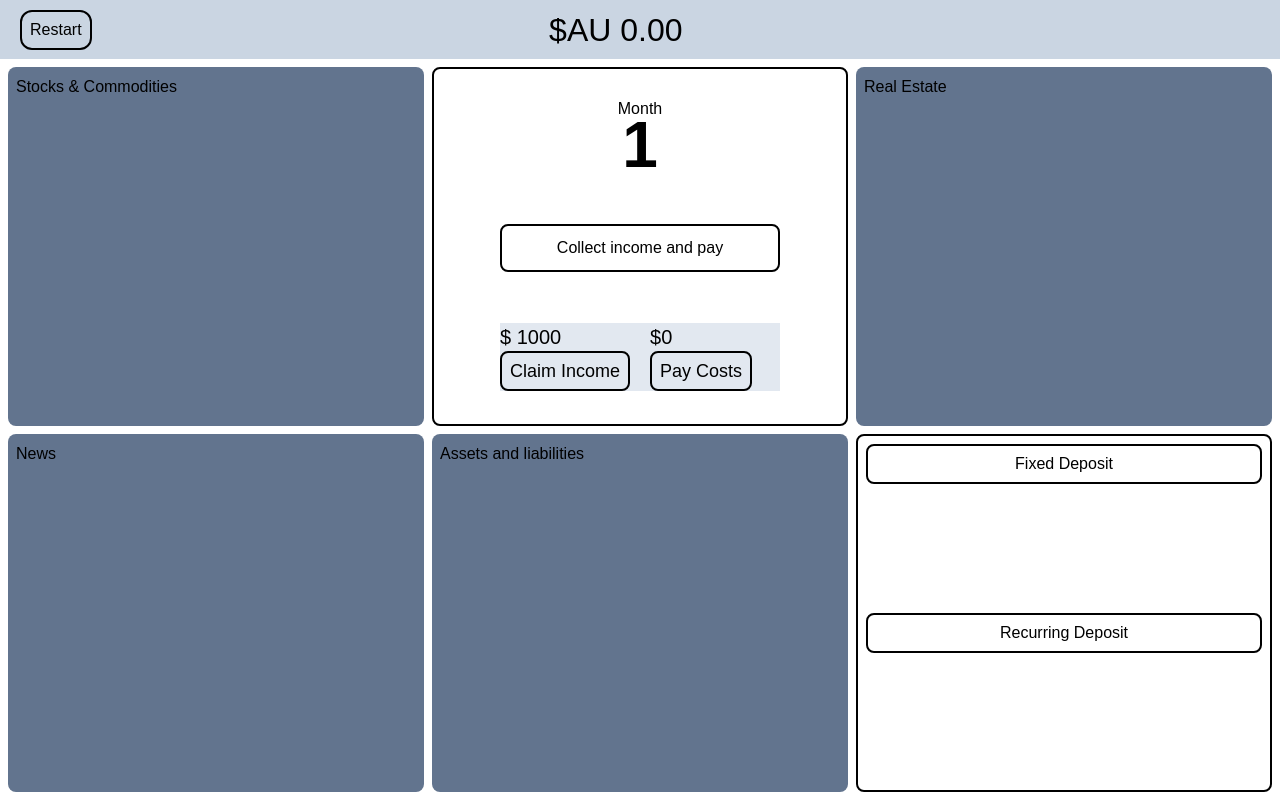
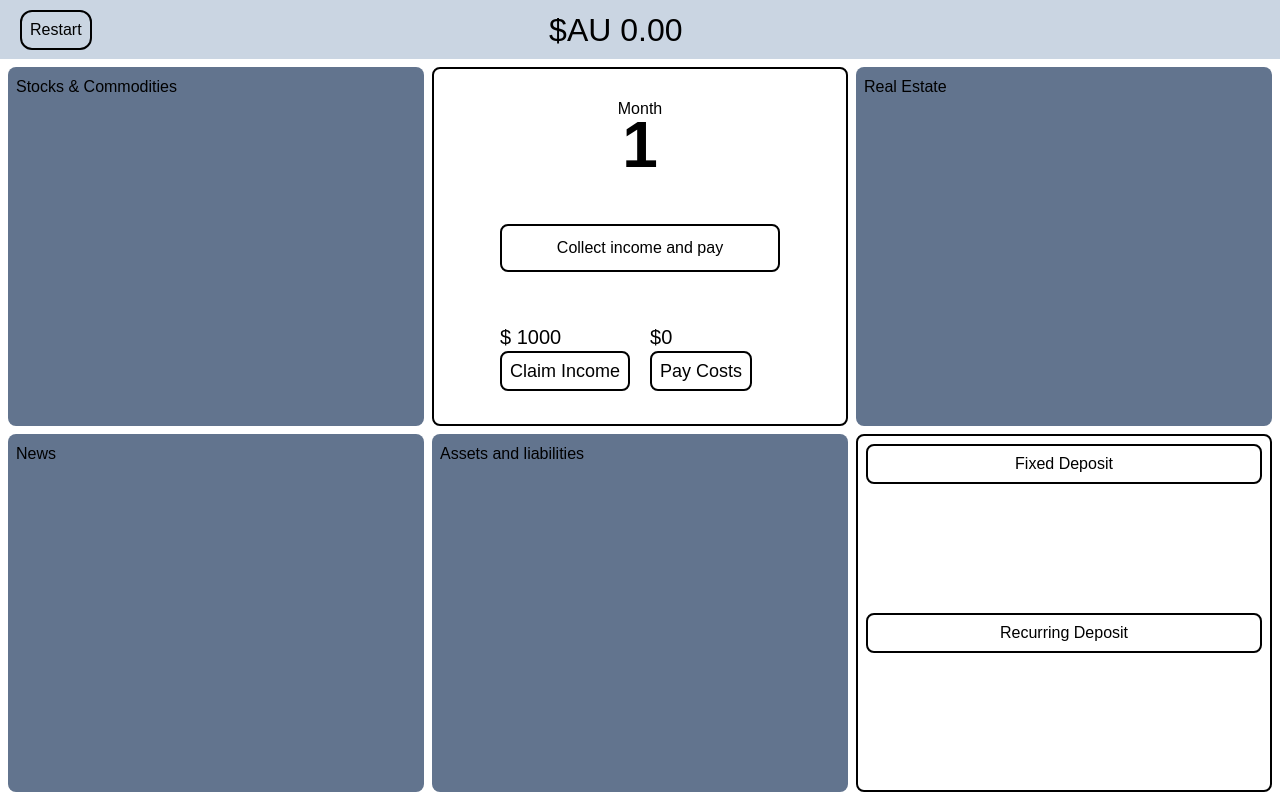
Before and after one commit to AnDrOiDTiTaN1263/small_game, a Next.js app: page / in a window 1280 px wide. Built offline with nearby package versions, Linux system fonts and the light colour scheme.

Commit message:
minor changes

```diff
--- a/src/app/page.tsx
+++ b/src/app/page.tsx
@@ -92,7 +92,7 @@ export default function Home() {
 
                 </div>
                 {!(monthlyIncomeClaimed && monthlyCostsPaid) && <button className="grid row-span-1 h-12 justify-center items-center rounded-lg w-full border-2" onClick={()=>{handleBoth()}}>Collect income and pay</button>}
-                  <div className="h-fit grid w-fit grid-rows-1 grid-cols-2 gap-5 justify-center items-center grid-flow-col-dense bg-slate-200">
+                  <div className="h-fit grid w-fit grid-rows-1 grid-cols-2 gap-5 justify-center items-center grid-flow-col-dense ">
                     {
                       // monthly income
                       !(monthlyIncomeClaimed) &&
@@ -132,7 +132,15 @@ export default function Home() {
               </div>
             </div>
         </div>
-        {showFDModal && <FixedDeposit balance={balance} setBalance={setBalance} fixedDeposits={fixedDeposits} setFixedDeposits={setFixedDeposits} setShowFDModal={setShowFDModal}/>}
+        {showFDModal &&
+          <FixedDeposit
+            balance={balance}
+            setBalance={setBalance}
+            fixedDeposits={fixedDeposits}
+            setFixedDeposits={setFixedDeposits}
+            setShowFDModal={setShowFDModal}
+          />
+          }
     </div>
   );
 }
```
